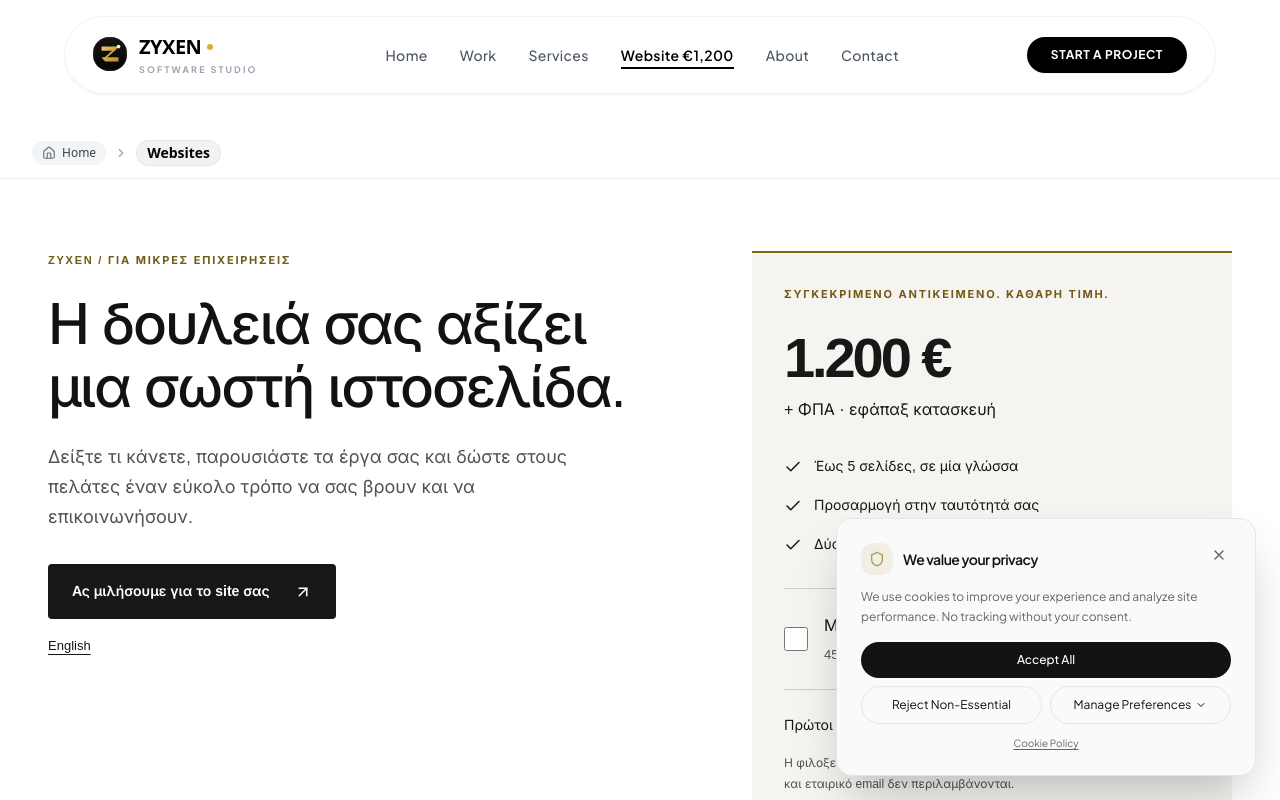
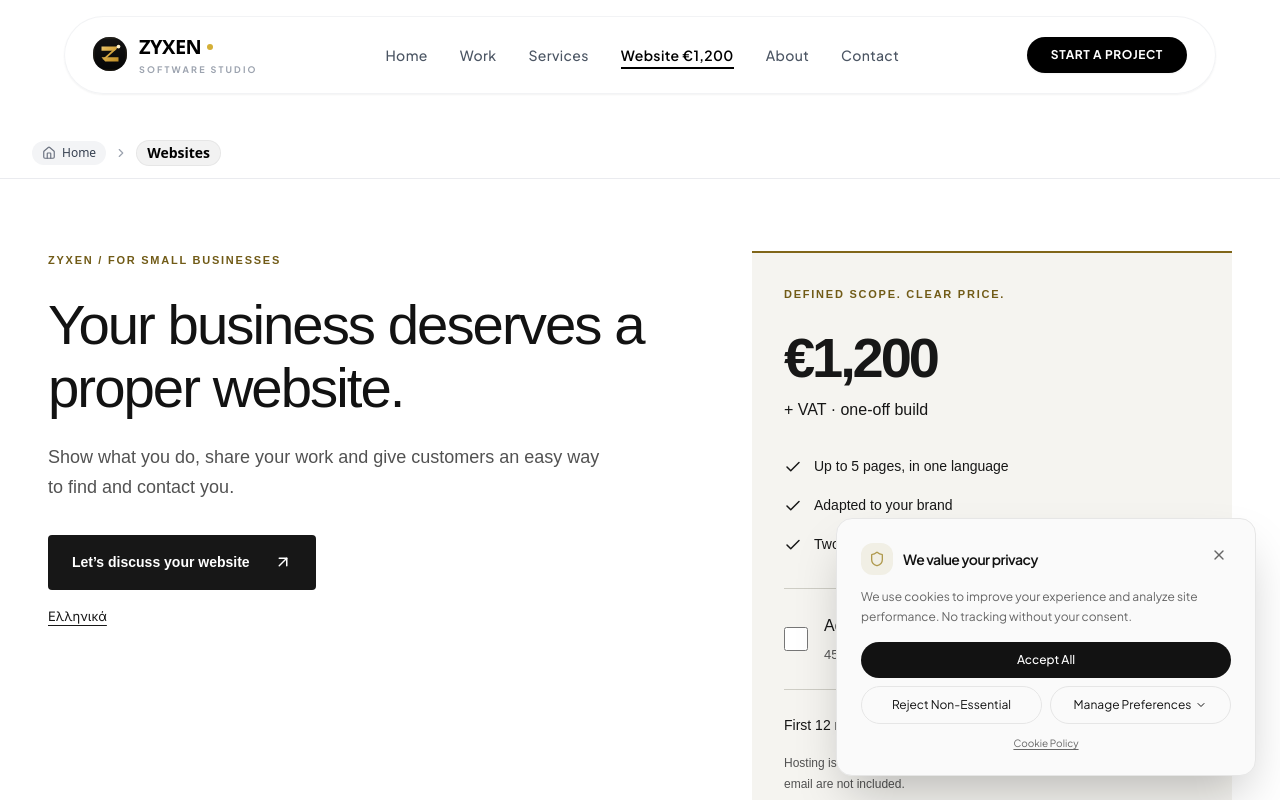
Before and after one commit to Gougoud1s/zyxen-website, a React (Vite) app: page /websites in a window 1280 px wide. Shown: the top 800 px of the page. Built offline with nearby package versions, Linux system fonts and the light colour scheme; a web font is replaced by a local one.

Commit message:
fix: use English by default for website offer

```diff
--- a/src/components/SEOMeta.jsx
+++ b/src/components/SEOMeta.jsx
@@ -8,9 +8,9 @@ const OG_IMAGE = `${BASE}/og-image.jpg`;
  * SEO meta tag manager — updates document <head> on route change.
  * Usage: <SEOMeta title="..." description="..." noindex jsonLd={obj|array} />
  */
-export default function SEOMeta({ title, description, canonical, image, noindex = false, jsonLd }) {
+export default function SEOMeta({ title, description, canonical, image, noindex = false, jsonLd, language }) {
   const { pathname } = useLocation();
-  const isGreek = pathname.startsWith('/el') || pathname === '/' || (!pathname.startsWith('/en'));
+  const isGreek = language ? language === 'el' : pathname.startsWith('/el') || pathname === '/' || (!pathname.startsWith('/en'));
   const lang = isGreek ? 'el' : 'en';
 
   const defaultTitle = isGreek
--- a/src/components/WebsiteOffer.jsx
+++ b/src/components/WebsiteOffer.jsx
@@ -5,14 +5,13 @@ import '@/website-offer.css';
 export default function WebsiteOffer() {
   return <section className="website-offer offer-teaser" aria-labelledby="website-offer-title">
     <div className="offer-wrap offer-teaser-grid">
-      <div><p className="offer-label">For small businesses / Για μικρές επιχειρήσεις</p>
+      <div><p className="offer-label">For small businesses</p>
         <h2 id="website-offer-title">Your business.<br />A proper website.</h2>
         <p>Up to 5 pages. Mobile-ready. A clear scope, with optional care after launch.</p>
       </div>
       <div><p className="offer-price">€1,200 <span>+ VAT / one-off</span></p>
         <p>Optional website care: €45/month + VAT.</p>
-        <Link className="offer-button" to="/websites">Δείτε την προσφορά <ArrowUpRight size={18} aria-hidden="true" /></Link>
-        <Link className="offer-language" to="/en/websites">Read in English</Link>
+        <Link className="offer-button" to="/websites">Explore the website package <ArrowUpRight size={18} aria-hidden="true" /></Link>
       </div>
     </div>
   </section>;
--- a/src/pages/BusinessWebsite.jsx
+++ b/src/pages/BusinessWebsite.jsx
@@ -5,10 +5,10 @@ import SEOMeta from '@/components/SEOMeta';
 import '@/website-offer.css';
 
 export default function BusinessWebsite() {
-  const english = useLocation().pathname.startsWith('/en/');
+  const english = !useLocation().pathname.startsWith('/el/');
   const [care, setCare] = useState(false);
   const copy = (el, en) => english ? en : el;
-  const contact = `/contact?offer=website${english ? '&language=en' : ''}${care ? '&care=yes' : ''}`;
+  const contact = `/contact?offer=website${english ? '&language=en' : '&language=el'}${care ? '&care=yes' : ''}`;
   const inclusions = copy([
     ['Έως 5 σελίδες', 'Αρχική, η επιχείρηση, υπηρεσίες, έργα και επικοινωνία — προσαρμοσμένες στη δουλειά σας.'],
     ['Σωστή εμφάνιση σε κινητό', 'Ευανάγνωστο περιεχόμενο, καθαρή πλοήγηση και εύκολη πρόσβαση στο τηλέφωνό σας.'],
@@ -26,7 +26,7 @@ export default function BusinessWebsite() {
   ]);
 
   return <div className="website-offer" lang={english ? 'en' : 'el'}>
-    <SEOMeta title={copy('Ιστοσελίδα επιχείρησης με 1.200 € + ΦΠΑ | ZYXEN', 'Business website for €1,200 + VAT | ZYXEN')}
+    <SEOMeta language={english ? 'en' : 'el'} title={copy('Ιστοσελίδα επιχείρησης με 1.200 € + ΦΠΑ | ZYXEN', 'Business website for €1,200 + VAT | ZYXEN')}
       description={copy('Επαγγελματική ιστοσελίδα έως 5 σελίδες με 1.200 € + ΦΠΑ. Προαιρετική τεχνική φροντίδα 45 €/μήνα. Σαφές αντικείμενο, δύο γύροι διορθώσεων και παράδοση.', 'A professional website with up to 5 pages for €1,200 + VAT. Optional €45/month website care. Clear scope, two revision rounds and handover.')}
       jsonLd={{ '@context': 'https://schema.org', '@type': 'Service', name: 'ZYXEN Business Website', serviceType: 'Website development', provider: { '@type': 'Organization', name: 'ZYXEN', url: 'https://www.zyxen.gr' }, areaServed: 'GR', offers: { '@type': 'Offer', price: '1200', priceCurrency: 'EUR', priceSpecification: { '@type': 'PriceSpecification', price: '1200', priceCurrency: 'EUR', valueAddedTaxIncluded: false } } }} />
     <section className="offer-wrap offer-hero">
@@ -35,7 +35,7 @@ export default function BusinessWebsite() {
         <h1>{copy('Η δουλειά σας αξίζει μια σωστή ιστοσελίδα.', 'Your business deserves a proper website.')}</h1>
         <p className="offer-lead">{copy('Δείξτε τι κάνετε, παρουσιάστε τα έργα σας και δώστε στους πελάτες έναν εύκολο τρόπο να σας βρουν και να επικοινωνήσουν.', 'Show what you do, share your work and give customers an easy way to find and contact you.')}</p>
         <Link className="offer-button" to={contact}>{copy('Ας μιλήσουμε για το site σας', 'Let’s discuss your website')} <ArrowUpRight size={18} aria-hidden="true" /></Link>
-        <Link className="offer-language" to={english ? '/websites' : '/en/websites'}>{english ? 'Ελληνικά' : 'English'}</Link>
+        <Link className="offer-language" to={english ? '/el/websites' : '/websites'}>{english ? 'Ελληνικά' : 'English'}</Link>
       </div>
       <aside className="offer-summary" aria-label={copy('Κόστος ιστοσελίδας', 'Website pricing')}>
         <p className="offer-label">{copy('Συγκεκριμένο αντικείμενο. Καθαρή τιμή.', 'Defined scope. Clear price.')}</p>
--- a/src/pages/Contact.jsx
+++ b/src/pages/Contact.jsx
@@ -70,7 +70,7 @@ function FaqItem({ item }) {
 export default function Contact({ embedded = false }) {
   const [searchParams] = useSearchParams();
   const websiteOffer = searchParams.get('offer') === 'website';
-  const greekOffer = websiteOffer && searchParams.get('language') !== 'en';
+  const greekOffer = websiteOffer && searchParams.get('language') === 'el';
   const label = (en, el) => greekOffer ? el : en;
   const [form, setForm] = useState({ name: '', email: '', service: websiteOffer ? websiteService : '', budget: websiteOffer ? '€1,200 website' : '', details: websiteOffer ? `${label('I am interested in the €1,200 + VAT website.', 'Ενδιαφέρομαι για ιστοσελίδα έως 5 σελίδες με 1.200 € + ΦΠΑ.')}${searchParams.get('care') === 'yes' ? label(' With optional care at €45/month + VAT.', ' Με προαιρετική φροντίδα 45 €/μήνα + ΦΠΑ.') : ''}\n\n${label('My business: ', 'Η επιχείρησή μου: ')}` : '', _hp: '' });
   const [touched, setTouched] = useState({ name: false, email: false, service: false, budget: false, details: false });
```
